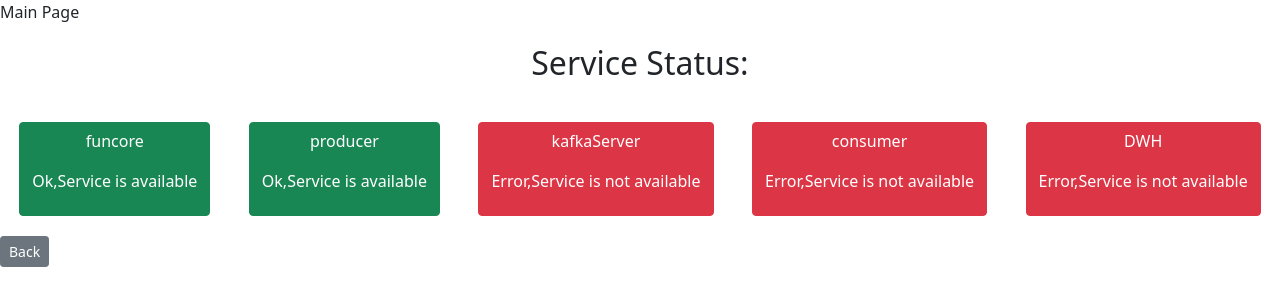
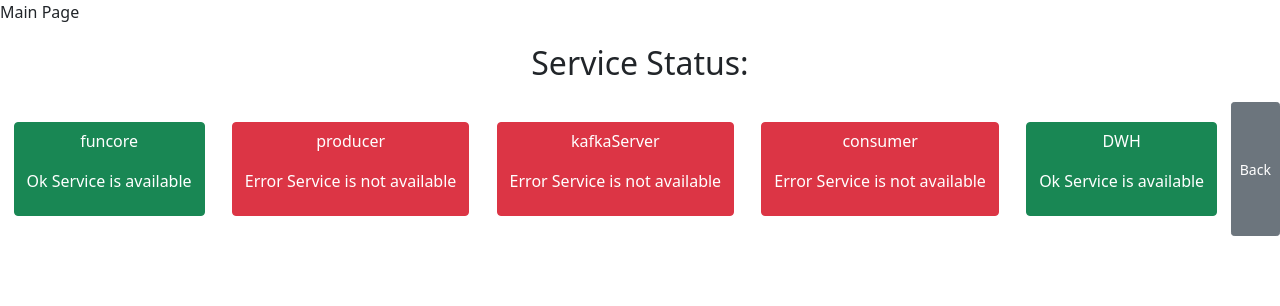
Before and after one commit to IvanRazbegaev/ITSM_Angular, an Angular app: page / in a window 1280 px wide. Both pictures are taken after a click on the button "Kafka". Shown: the top 306 px of the page. Built offline with nearby package versions, Linux system fonts and the light colour scheme.

Commit message:
code refactoring

```diff
--- a/src/app/agent.service.ts
+++ b/src/app/agent.service.ts
@@ -4,12 +4,23 @@
   providedIn: 'root'
 })
 export class AgentService {
-  getStatus(service: string) {
-    if (service === 'funcore' || service === 'producer'){
-      return JSON.stringify(['Ok', 'Service is available']);
-    } else {
-      return JSON.stringify(['Error', 'Service is not available']);
+  getStatus(service: string[]) {
+    const response = [];
+    for (let i = 0; i < service.length; i++) {
+      if(service[i] === 'funcore' || service[i] === 'DWH'){
+        response.push({
+          service: service[i],
+          status: 'Ok',
+          data: 'Service is available'
+        })
+      } else {
+        response.push({
+          service: service[i],
+          status: 'Error',
+          data: 'Service is not available'
+        })
+      }
     }
-
+    return JSON.stringify(response)
   }
 }
--- a/src/app/kafka/kafka.component.html
+++ b/src/app/kafka/kafka.component.html
@@ -1,14 +1,16 @@
 <h2 class="center">{{ title }}</h2>
-<h3 class="center"></h3>
 <div class="d-flex justify-content-center" *ngIf="showSystemBtn">
-  <button type="button" class="btn btn-success btn-lg btn-block" (click)="onClick()">
+  <button type="button" class="btn btn-lg btn-block"
+          [class.btn-success]="systemBtnState"
+          [class.btn-danger]="!systemBtnState"
+          (click)="onClick()">
     {{ system }}
   </button>
 </div>
 <div class="d-flex justify-content-center" *ngIf="!showSystemBtn">
-  <button class="center {{ setColor(part) }}"  *ngFor="let part of kafkaPart" >
-    <p>{{ part }}</p>
+  <button class="center {{ setColor(part) }}"  *ngFor="let part of response" >
+    <p>{{ part.service }}</p>
     <p>{{ showResponse(part) }}</p>
-  </button>
+  </button><br/>
+  <button type="button" class="btn btn-secondary btn-sm btn-block" (click)="onClick()" >Back</button>
 </div>
-<button type="button" class="btn btn-secondary btn-sm btn-block" *ngIf="!showSystemBtn" (click)="onClick()" >Back</button>
--- a/src/app/kafka/kafka.component.ts
+++ b/src/app/kafka/kafka.component.ts
@@ -15,25 +15,30 @@
   statusDanger = 'btn btn-danger';
   showSystemBtn = true;
   systemBtnState = true;
-  data;
-  response: string[] = [];
+  response;
+
   constructor(data: AgentService) {
-    this.data = data;
+    this.response = JSON.parse(data.getStatus(this.kafkaPart));
+    this.checkSystem();
   }
 
-  showResponse(part: string){
-    this.response = JSON.parse(this.data.getStatus(part));
-    return this.response;
+  showResponse(part: any){
+    return `${part.status} ${part.data}` ;
   }
 
-  setColor(part: string) {
-    this.systemBtnState = true;
-    this.showResponse(part);
-    if(this.response[0] === 'Ok'){
-      return this.statusOk
-    } else {
-      this.systemBtnState = false;
-      return this.statusDanger
+  setColor(part: any) {
+    if(part.status === 'Ok'){
+        return this.statusOk
+      } else {
+        this.systemBtnState = false;
+        return this.statusDanger
+    }
+  }
+
+  checkSystem(){
+    for (let i= 0; i < this.response.length; i++){
+      if(this.response[i].status === 'Error')
+        this.systemBtnState = false;
     }
   }
 
@@ -41,7 +46,6 @@
     this.showSystemBtn = !this.showSystemBtn
   }
 
-
   ngOnInit(): void {
   }
 
```
